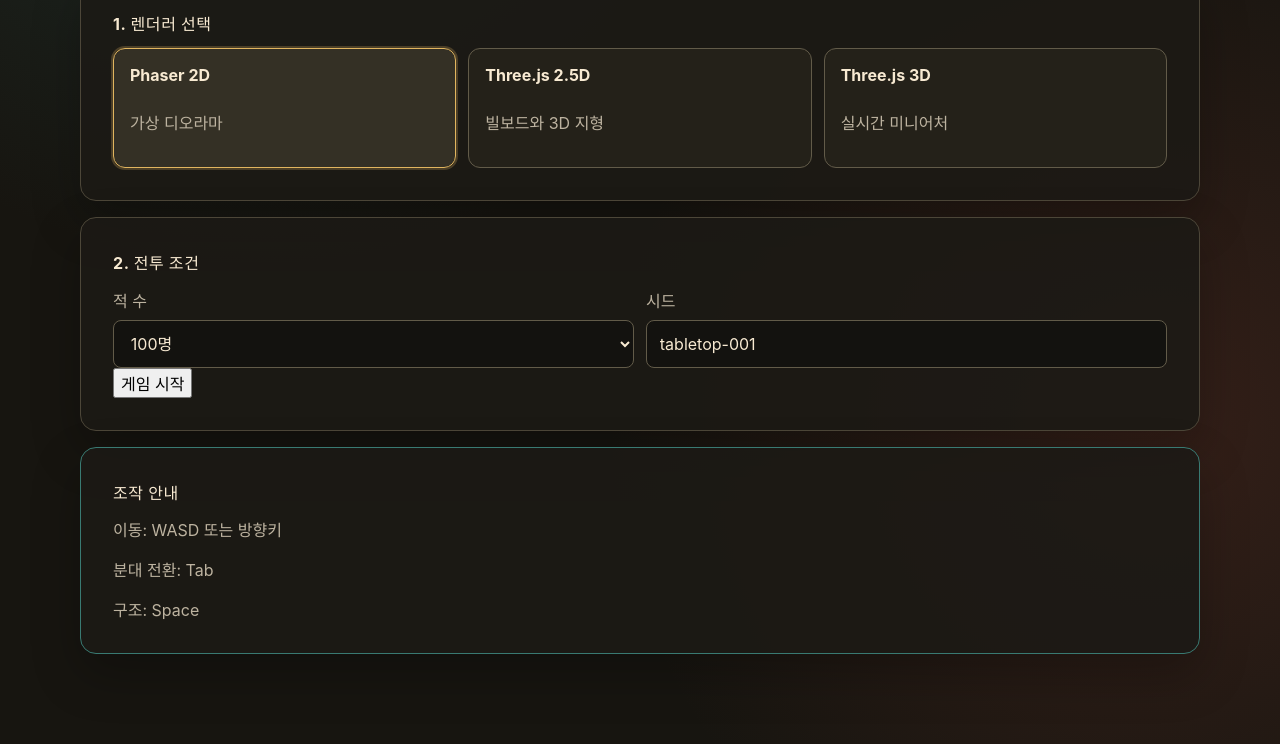
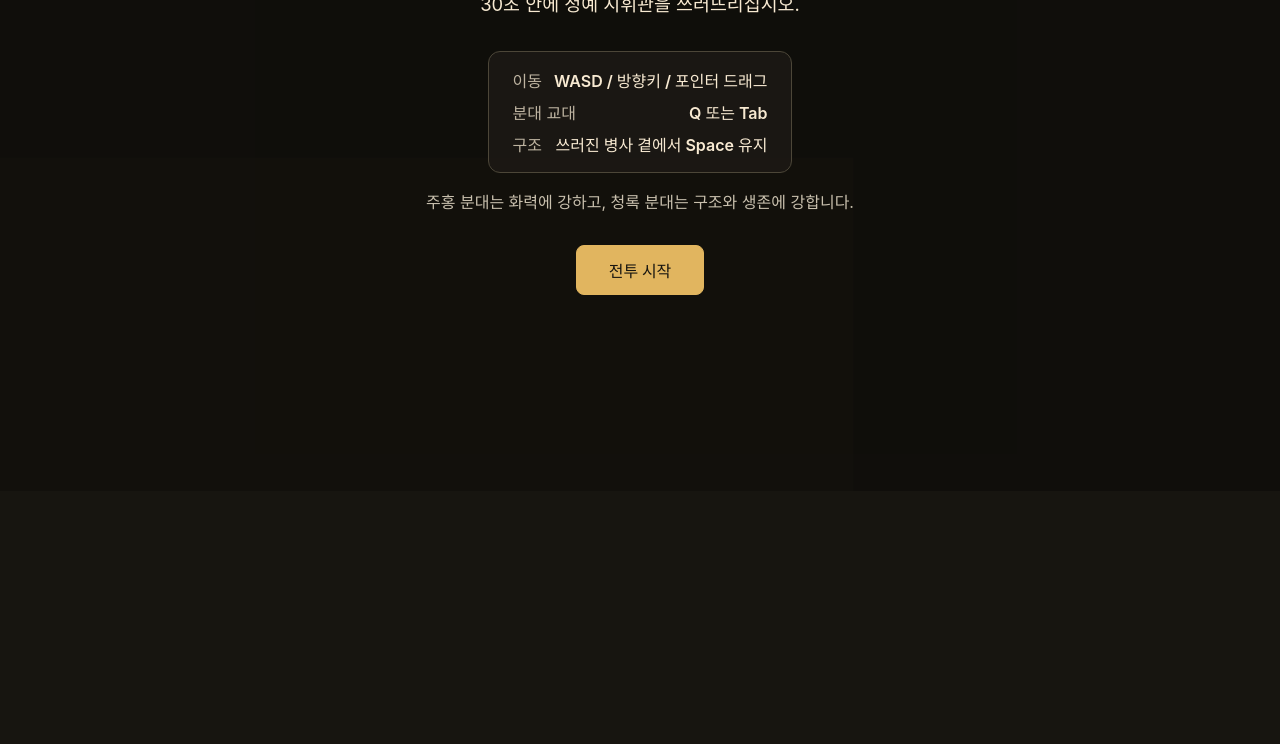
Before and after one commit to ch-courtesy/squading, a website built with Vite: page prototype/index.html in a window 1280 px wide. Shown: the part 309-1053 px from the top of the page. After the commit the page ends 800 px from the top, so only its background shows below. Built offline with nearby package versions, Linux system fonts and the light colour scheme; animation ran at ten frames a second.

Commit message:
feat: make squad survivor the default game

```diff
--- /dev/null
+++ b/prototype/src/app/gameplay-shell.ts
@@ -0,0 +1,228 @@
+import { BATTLE_TICKS, ELITE_MAX_HP, TICKS_PER_SECOND, UPGRADE_XP } from '../core/gameplay/constants'
+import { rescueTicks } from '../core/gameplay/rescue'
+import type { BattleMode, FriendlyState, GameState, UpgradeId, Vec2 } from '../core/gameplay/types'
+import type { Squad } from '../core/types'
+import { createGameplayController, type GameplayController } from './gameplay-controller'
+
+export type GameplayAppDependencies = {
+  readonly createController?: () => GameplayController
+}
+
+const DEFAULT_SEED = 'squad-survivor'
+
+const SQUAD_LABELS: Record<Squad, string> = { teal: '청록', scarlet: '주홍' }
+
+const UPGRADE_LABELS: Record<UpgradeId, { readonly name: string; readonly effect: string }> = {
+  power: { name: '화력 강화', effect: '두 분대의 공격 피해 +30%' },
+  march: { name: '기동 강화', effect: '두 분대의 이동 속도 +15%' },
+  vigor: { name: '생존 강화', effect: '두 분대의 최대 체력 +25%' },
+}
+
+const FAILURE_CAUSES: Record<'all-units-lost' | 'elite-survived', string> = {
+  'all-units-lost': '두 분대가 모두 쓰러졌습니다.',
+  'elite-survived': '제한 시간 안에 정예 지휘관을 처치하지 못했습니다.',
+}
+
+const HUD_VISIBLE_MODES: readonly BattleMode[] = ['running', 'paused', 'awaiting-upgrade']
+
+function clamp(value: number, min: number, max: number): number {
+  return Math.min(max, Math.max(min, value))
+}
+
+function seconds(ticks: number): string {
+  return (ticks / TICKS_PER_SECOND).toFixed(1)
+}
+
+function pointerTargetFrom(event: PointerEvent, bounds: DOMRect): Vec2 {
+  const halfWidth = Math.max(1, bounds.width / 2)
+  const halfHeight = Math.max(1, bounds.height / 2)
+  return {
+    x: clamp((event.clientX - bounds.left - halfWidth) / halfWidth, -1, 1),
+    y: clamp((event.clientY - bounds.top - halfHeight) / halfHeight, -1, 1),
+  }
+}
+
+function standingCount(state: Readonly<GameState>, squad: Squad): number {
+  return state.friendlies.filter((friendly) => friendly.squad === squad && friendly.life === 'standing').length
+}
+
+function findRescueLock(state: Readonly<GameState>): FriendlyState | null {
+  return state.friendlies.find((friendly) => friendly.rescueTargetId !== null) ?? null
+}
+
+function skeleton(): string {
+  return `
+    <main class="gameplay-shell">
+      <section class="gp-stage" data-stage aria-label="전투 화면"></section>
+
+      <section class="gp-ready" data-ready>
+        <p class="gp-eyebrow">SQUAD SURVIVOR</p>
+        <h1>30초 분대 생존전</h1>
+        <p class="gp-objective">30초 안에 정예 지휘관을 쓰러뜨리십시오.</p>
+        <dl class="gp-controls">
+          <div><dt>이동</dt><dd>WASD / 방향키 / 포인터 드래그</dd></div>
+          <div><dt>분대 교대</dt><dd>Q 또는 Tab</dd></div>
+          <div><dt>구조</dt><dd>쓰러진 병사 곁에서 Space 유지</dd></div>
+        </dl>
+        <p class="gp-squad-hint">주홍 분대는 화력에 강하고, 청록 분대는 구조와 생존에 강합니다.</p>
+        <button type="button" class="gp-start" data-begin-battle>전투 시작</button>
+      </section>
+
+      <section class="gp-hud" data-hud hidden>
+        <div class="gp-hud-row"><span class="gp-hud-label">남은 시간</span><span data-remaining></span></div>
+        <div class="gp-hud-row"><span class="gp-hud-label">활성 분대</span><span data-active-squad></span></div>
+        <div class="gp-hud-row"><span class="gp-hud-label">청록</span><span data-squad-status="teal"></span></div>
+        <div class="gp-hud-row"><span class="gp-hud-label">주홍</span><span data-squad-status="scarlet"></span></div>
+        <div class="gp-hud-row"><span class="gp-hud-label">교대 cooldown</span><span data-switch-cooldown></span></div>
+        <div class="gp-hud-row"><span class="gp-hud-label">XP</span><span data-xp></span></div>
+        <div class="gp-hud-row"><span class="gp-hud-label">구조</span><span data-rescue></span></div>
+        <div class="gp-hud-row"><span class="gp-hud-label">정예 HP</span><span data-elite-hp></span></div>
+        <p class="gp-switch-warning" data-switch-warning hidden>Q로 분대를 전환하세요</p>
+      </section>
+
+      <section class="gp-pause-overlay" data-pause hidden>
+        <p class="gp-pause-title">일시정지</p>
+        <p>Escape를 누르거나 아래 버튼으로 재개하십시오.</p>
+        <button type="button" data-resume>계속하기</button>
+      </section>
+
+      <section class="gp-upgrade-overlay" data-upgrade hidden>
+        <h2>강화를 선택하십시오</h2>
+        <div class="gp-upgrade-cards">
+          <button type="button" class="gp-upgrade-card" data-upgrade-choice="0">
+            <span class="gp-key">1</span><strong data-upgrade-name="0"></strong><span data-upgrade-effect="0"></span>
+          </button>
+          <button type="button" class="gp-upgrade-card" data-upgrade-choice="1">
+            <span class="gp-key">2</span><strong data-upgrade-name="1"></strong><span data-upgrade-effect="1"></span>
+          </button>
+          <button type="button" class="gp-upgrade-card" data-upgrade-choice="2">
+            <span class="gp-key">3</span><strong data-upgrade-name="2"></strong><span data-upgrade-effect="2"></span>
+          </button>
+        </div>
+      </section>
+
+      <section class="gp-terminal-overlay" data-terminal hidden>
+        <h2 data-terminal-title></h2>
+        <p data-terminal-cause></p>
+        <dl class="gp-terminal-stats">
+          <div><dt>처치</dt><dd data-kills></dd></div>
+          <div><dt>구조</dt><dd data-rescues></dd></div>
+          <div><dt>생존</dt><dd data-survivors></dd></div>
+          <div><dt>선택 강화</dt><dd data-choice></dd></div>
+        </dl>
+        <button type="button" data-restart>다시 시작</button>
+      </section>
+    </main>
+  `
+}
+
+export function mountApp(root: HTMLElement, dependencies: GameplayAppDependencies = {}): void {
+  root.innerHTML = skeleton()
+
+  const stage = root.querySelector<HTMLElement>('[data-stage]')!
+  const readyScreen = root.querySelector<HTMLElement>('[data-ready]')!
+  const hud = root.querySelector<HTMLElement>('[data-hud]')!
+  const pauseOverlay = root.querySelector<HTMLElement>('[data-pause]')!
+  const upgradeOverlay = root.querySelector<HTMLElement>('[data-upgrade]')!
+  const terminalOverlay = root.querySelector<HTMLElement>('[data-terminal]')!
+  const switchWarning = root.querySelector<HTMLElement>('[data-switch-warning]')!
+  const remaining = root.querySelector<HTMLElement>('[data-remaining]')!
+  const activeSquadLabel = root.querySelector<HTMLElement>('[data-active-squad]')!
+  const tealStatus = root.querySelector<HTMLElement>('[data-squad-status="teal"]')!
+  const scarletStatus = root.querySelector<HTMLElement>('[data-squad-status="scarlet"]')!
+  const switchCooldown = root.querySelector<HTMLElement>('[data-switch-cooldown]')!
+  const xp = root.querySelector<HTMLElement>('[data-xp]')!
+  const rescue = root.querySelector<HTMLElement>('[data-rescue]')!
+  const eliteHp = root.querySelector<HTMLElement>('[data-elite-hp]')!
+  const terminalTitle = root.querySelector<HTMLElement>('[data-terminal-title]')!
+  const terminalCause = root.querySelector<HTMLElement>('[data-terminal-cause]')!
+  const kills = root.querySelector<HTMLElement>('[data-kills]')!
+  const rescues = root.querySelector<HTMLElement>('[data-rescues]')!
+  const survivors = root.querySelector<HTMLElement>('[data-survivors]')!
+  const choice = root.querySelector<HTMLElement>('[data-choice]')!
+  const upgradeCards = [0, 1, 2].map((index) => ({
+    name: root.querySelector<HTMLElement>(`[data-upgrade-name="${index}"]`)!,
+    effect: root.querySelector<HTMLElement>(`[data-upgrade-effect="${index}"]`)!,
+  }))
+
+  const controller = dependencies.createController?.()
+    ?? createGameplayController({
+      host: stage,
+      seed: DEFAULT_SEED,
+      onError: (error) => console.error('[gameplay-shell] renderer error', error),
+    })
+
+  root.querySelector<HTMLButtonElement>('[data-begin-battle]')?.addEventListener('click', () => controller.beginBattle())
+  root.querySelector<HTMLButtonElement>('[data-resume]')?.addEventListener('click', () => controller.togglePause())
+  root.querySelector<HTMLButtonElement>('[data-restart]')?.addEventListener('click', () => controller.restart())
+  root.querySelectorAll<HTMLButtonElement>('[data-upgrade-choice]').forEach((button, index) => {
+    button.addEventListener('click', () => controller.chooseUpgrade(index as 0 | 1 | 2))
+  })
+
+  stage.addEventListener('pointerdown', (event) => controller.pointerDown(pointerTargetFrom(event, stage.getBoundingClientRect())))
+  stage.addEventListener('pointermove', (event) => controller.pointerMove(pointerTargetFrom(event, stage.getBoundingClientRect())))
+  stage.addEventListener('pointerup', () => controller.pointerEnd())
+  stage.addEventListener('pointercancel', () => controller.pointerEnd())
+  stage.addEventListener('pointerleave', () => controller.pointerEnd())
+
+  const renderVisibility = (mode: BattleMode): void => {
+    readyScreen.hidden = mode !== 'ready'
+    hud.hidden = !HUD_VISIBLE_MODES.includes(mode)
+    pauseOverlay.hidden = mode !== 'paused'
+    upgradeOverlay.hidden = mode !== 'awaiting-upgrade'
+    terminalOverlay.hidden = mode !== 'won' && mode !== 'lost'
+  }
+
+  const renderHud = (state: Readonly<GameState>): void => {
+    const remainingSeconds = clamp((BATTLE_TICKS - state.combatTick) / TICKS_PER_SECOND, 0, BATTLE_TICKS / TICKS_PER_SECOND)
+    remaining.textContent = `${remainingSeconds.toFixed(1)}초`
+    activeSquadLabel.textContent = SQUAD_LABELS[state.activeSquad]
+    tealStatus.textContent = `${standingCount(state, 'teal')}명 · 피로 ${(state.squads.teal.fatigue * 100).toFixed(0)}%`
+    scarletStatus.textContent = `${standingCount(state, 'scarlet')}명 · 피로 ${(state.squads.scarlet.fatigue * 100).toFixed(0)}%`
+    switchCooldown.textContent = state.switchCooldown === 0 ? '교대 가능' : `${seconds(state.switchCooldown)}초`
+    xp.textContent = `${state.stats.xp} / ${UPGRADE_XP}`
+
+    const rescuer = findRescueLock(state)
+    rescue.textContent = rescuer
+      ? `#${rescuer.rescueTargetId} 구조 중 ${rescuer.rescueProgress}/${rescueTicks(rescuer.squad)}`
+      : '구조 대상 없음'
+
+    eliteHp.textContent = state.elite.spawned ? `${state.elite.hp.toFixed(1)} / ${ELITE_MAX_HP}` : '정예 대기 중'
+
+    const showSwitchWarning = state.mode === 'running' && standingCount(state, state.activeSquad) === 0
+    switchWarning.hidden = !showSwitchWarning
+  }
+
+  const renderUpgrade = (state: Readonly<GameState>): void => {
+    state.upgrade.offered.forEach((id, index) => {
+      const label = UPGRADE_LABELS[id]
+      const card = upgradeCards[index]
+      if (!card) return
+      card.name.textContent = label.name
+      card.effect.textContent = label.effect
+    })
+  }
+
+  const renderTerminal = (state: Readonly<GameState>): void => {
+    if (state.mode !== 'won' && state.mode !== 'lost') return
+    const won = state.mode === 'won'
+    terminalTitle.textContent = won ? '승리' : '패배'
+    terminalCause.textContent = won
+      ? '정예 지휘관을 처치했습니다.'
+      : FAILURE_CAUSES[state.failureReason ?? 'elite-survived']
+    kills.textContent = String(state.stats.kills)
+    rescues.textContent = String(state.stats.rescues)
+    survivors.textContent = String(state.friendlies.filter((friendly) => friendly.life !== 'dead').length)
+    choice.textContent = state.upgrade.choice ? UPGRADE_LABELS[state.upgrade.choice].name : '없음'
+  }
+
+  const render = (state: Readonly<GameState>): void => {
+    renderVisibility(state.mode)
+    renderHud(state)
+    renderUpgrade(state)
+    renderTerminal(state)
+  }
+
+  controller.subscribe(render)
+  void controller.start()
+}
--- a/prototype/src/app/styles.css
+++ b/prototype/src/app/styles.css
@@ -177,3 +177,218 @@ select {
     grid-template-columns: 1fr;
   }
 }
+
+.gameplay-shell {
+  position: relative;
+  width: 100%;
+  min-height: 100vh;
+  overflow: hidden;
+}
+
+.gp-stage {
+  position: absolute;
+  inset: 0;
+  background: #201d16;
+}
+
+.gp-stage canvas {
+  display: block;
+  width: 100%;
+  height: 100%;
+  cursor: crosshair;
+}
+
+.gp-ready,
+.gp-pause-overlay,
+.gp-upgrade-overlay,
+.gp-terminal-overlay {
+  position: absolute;
+  inset: 0;
+  display: none;
+  flex-direction: column;
+  align-items: center;
+  justify-content: center;
+  gap: 1rem;
+  padding: clamp(1.5rem, 5vw, 3rem);
+  text-align: center;
+}
+
+.gp-ready:not([hidden]),
+.gp-pause-overlay:not([hidden]),
+.gp-upgrade-overlay:not([hidden]),
+.gp-terminal-overlay:not([hidden]) {
+  display: flex;
+}
+
+.gp-ready,
+.gp-upgrade-overlay,
+.gp-terminal-overlay {
+  background: rgb(15 14 10 / 92%);
+}
+
+.gp-pause-overlay {
+  background: rgb(15 14 10 / 55%);
+  backdrop-filter: blur(2px);
+}
+
+.gp-eyebrow {
+  margin: 0;
+  color: #e1b55f;
+  font-size: 0.8rem;
+  font-weight: 800;
+  letter-spacing: 0.16em;
+}
+
+.gp-ready h1 {
+  margin: 0;
+  font-family: Georgia, "Times New Roman", serif;
+  font-size: clamp(2rem, 6vw, 3.5rem);
+  line-height: 1;
+}
+
+.gp-objective {
+  max-width: 34rem;
+  font-size: 1.15rem;
+  color: #f8ead2;
+}
+
+.gp-controls {
+  display: grid;
+  gap: 0.5rem;
+  margin: 0;
+  padding: 1rem 1.5rem;
+  border: 1px solid #4c4638;
+  border-radius: 0.75rem;
+  background: rgb(28 26 21 / 88%);
+}
+
+.gp-controls div {
+  display: flex;
+  gap: 0.75rem;
+  justify-content: space-between;
+}
+
+.gp-controls dt {
+  color: #bdb3a0;
+}
+
+.gp-controls dd {
+  margin: 0;
+  font-weight: 600;
+}
+
+.gp-squad-hint {
+  max-width: 34rem;
+  color: #c9c0ae;
+}
+
+.gp-start {
+  min-height: 3rem;
+  padding: 0.75rem 2rem;
+  border: 1px solid #e1b55f;
+  border-radius: 0.5rem;
+  color: #171510;
+  background: #e1b55f;
+  font-weight: 700;
+  cursor: pointer;
+}
+
+.gp-hud {
+  position: absolute;
+  top: 1rem;
+  left: 1rem;
+  display: none;
+  gap: 0.35rem;
+  max-width: 18rem;
+  padding: 1rem;
+  border: 1px solid #4c4638;
+  border-radius: 0.75rem;
+  background: rgb(23 21 16 / 85%);
+}
+
+.gp-hud:not([hidden]) {
+  display: grid;
+}
+
+.gp-hud-row {
+  display: flex;
+  justify-content: space-between;
+  gap: 1rem;
+}
+
+.gp-hud-label {
+  color: #bdb3a0;
+}
+
+.gp-switch-warning {
+  margin: 0.25rem 0 0;
+  color: #e1725f;
+  font-weight: 700;
+}
+
+.gp-pause-title {
+  margin: 0;
+  font-size: 1.75rem;
+}
+
+.gp-upgrade-cards {
+  display: grid;
+  grid-template-columns: repeat(3, minmax(0, 1fr));
+  gap: 0.75rem;
+  width: min(48rem, 100%);
+}
+
+.gp-upgrade-card {
+  display: grid;
+  gap: 0.45rem;
+  padding: 1.25rem 1rem;
+  border: 1px solid #625b49;
+  border-radius: 0.75rem;
+  color: inherit;
+  background: #242119;
+  text-align: left;
+  cursor: pointer;
+}
+
+.gp-key {
+  display: inline-flex;
+  align-items: center;
+  justify-content: center;
+  width: 1.75rem;
+  height: 1.75rem;
+  border-radius: 50%;
+  background: #e1b55f;
+  color: #171510;
+  font-weight: 800;
+}
+
+.gp-terminal-stats {
+  display: grid;
+  grid-template-columns: repeat(2, minmax(0, 1fr));
+  gap: 0.75rem;
+  width: min(28rem, 100%);
+  margin: 0;
+}
+
+.gp-terminal-stats div {
+  padding: 0.75rem;
+  border: 1px solid #4c4638;
+  border-radius: 0.5rem;
+  background: rgb(28 26 21 / 88%);
+}
+
+.gp-terminal-stats dt {
+  color: #bdb3a0;
+}
+
+.gp-terminal-stats dd {
+  margin: 0;
+  font-weight: 700;
+}
+
+@media (max-width: 42rem) {
+  .gp-upgrade-cards,
+  .gp-terminal-stats {
+    grid-template-columns: 1fr;
+  }
+}
--- a/prototype/src/main.ts
+++ b/prototype/src/main.ts
@@ -1,4 +1,3 @@
-import { mountApp } from './app/app-shell'
 import './app/styles.css'
 
 const root = document.querySelector<HTMLElement>('#app')
@@ -7,4 +6,8 @@ if (!root) {
   throw new Error('App root not found')
 }
 
-mountApp(root)
+const module = new URLSearchParams(location.search).get('lab') === 'renderers'
+  ? await import('./app/app-shell')
+  : await import('./app/gameplay-shell')
+
+module.mountApp(root)
```
Also changed, not shown: docs/codex-usage-log.md (+18 -0 lines), prototype/index.html (+2 -2 lines), prototype/tests/app-shell.spec.ts (+5 -5 lines), prototype/tests/gameplay-shell.spec.ts (added, +23 -0 lines), prototype/tests/gameplay-shell.test.ts (added, +154 -0 lines), prototype/tests/helpers/gameplay-controller-stub.ts (added, +34 -0 lines), prototype/tests/hybrid-play.spec.ts (+2 -2 lines), prototype/tests/hybrid-renderer.spec.ts (+2 -2 lines), prototype/tests/phaser-play.spec.ts (+1 -1 lines), prototype/tests/phaser-renderer.spec.ts (+3 -3 lines), prototype/tests/renderer-switching.spec.ts (+5 -5 lines), prototype/tests/three-play.spec.ts (+2 -2 lines), prototype/tests/three-renderer.spec.ts (+3 -3 lines).
